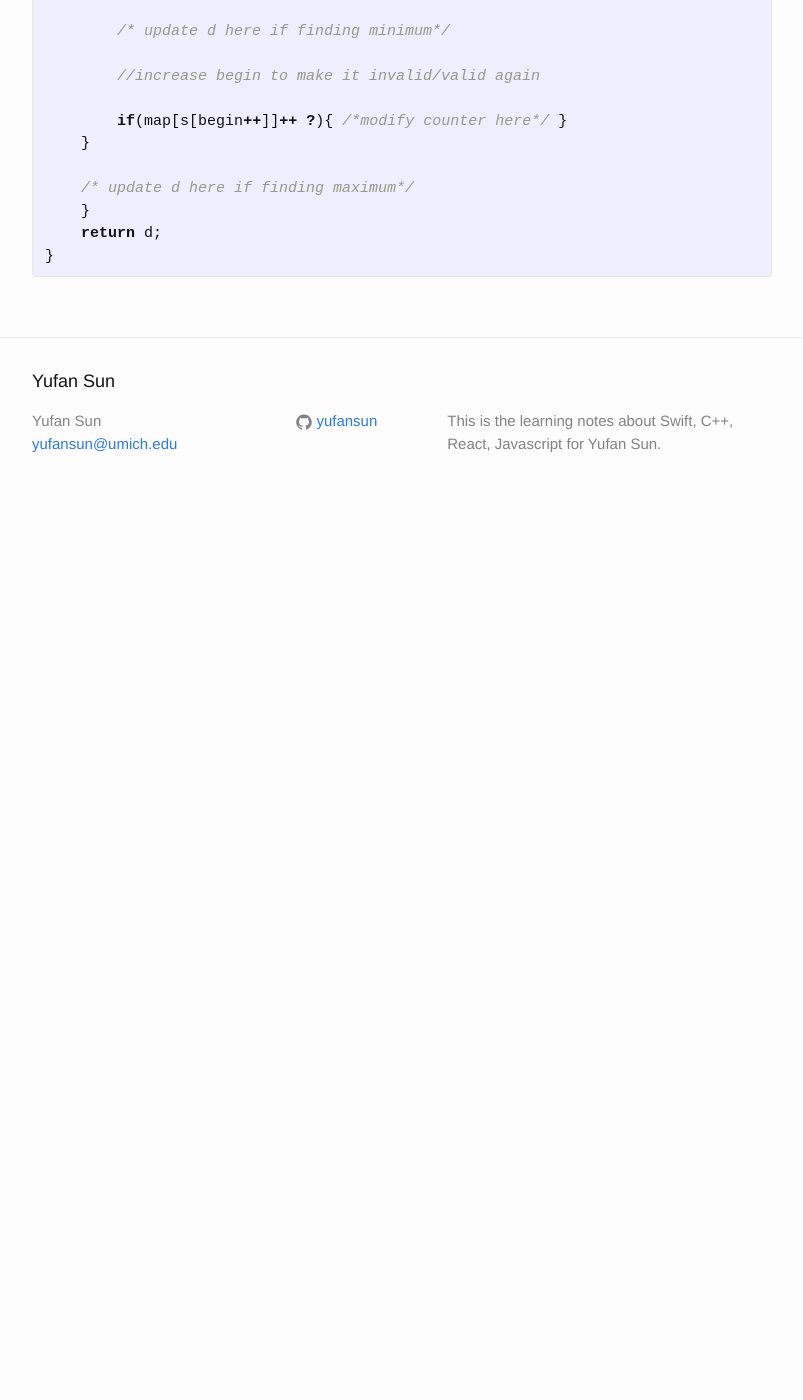
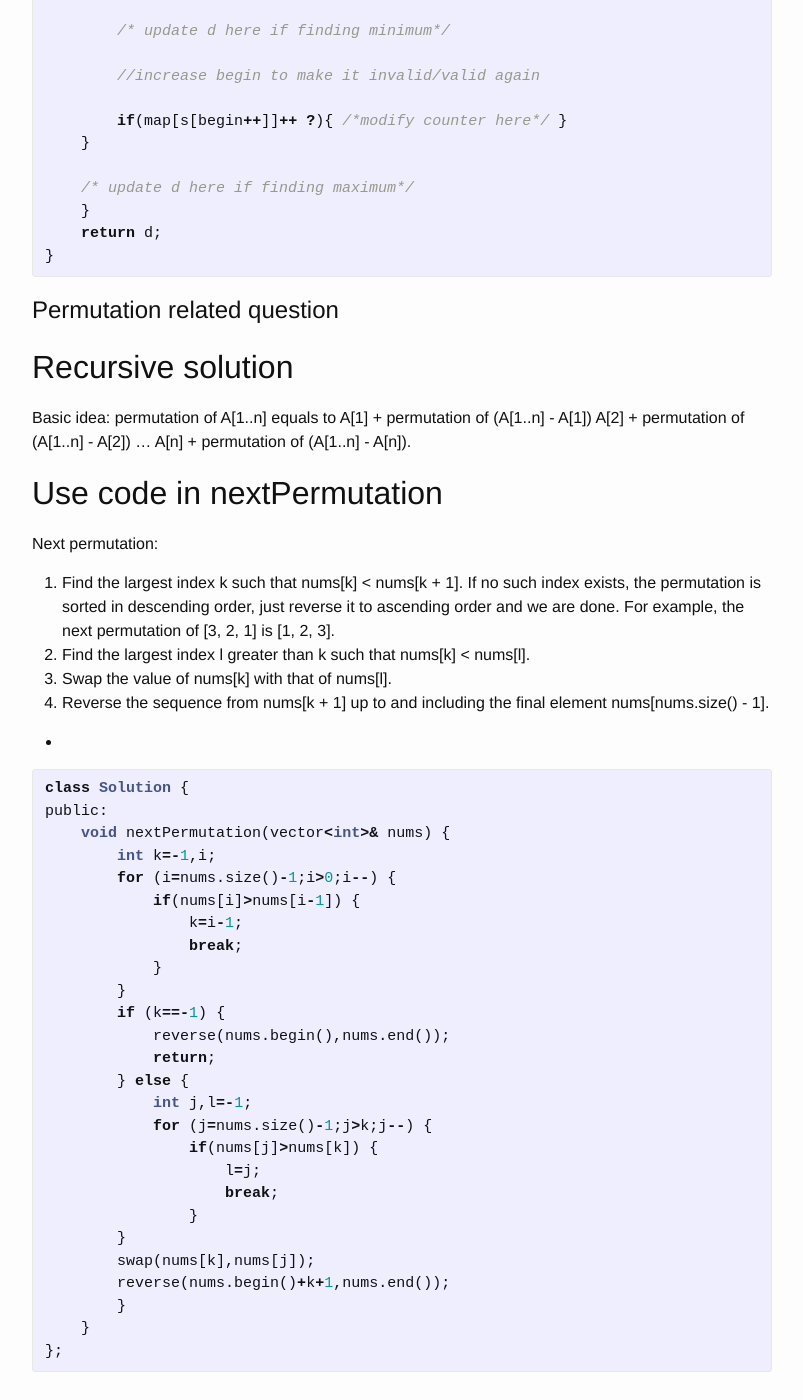
Before and after one commit to yufansun/yufansun.github.io, a Jekyll site: the page built from _posts/2016-09-15-Programming tricks.markdown, in a window 1280 px wide and 1400 px high, scrolled down 1219 px. Shown: the whole window, without its empty margins (238-1041 px from the left). Built offline with Jekyll 4.4.1, drawn with Linux system fonts in a browser that asks for light colours; before the commit the page ends 1734 px from its top, so only the background shows below that.

Commit message:
added permutation related question

```diff
--- a/_posts/2016-09-15-Programming tricks.markdown
+++ b/_posts/2016-09-15-Programming tricks.markdown
@@ -9,11 +9,11 @@ categories: Programming questions
   * clockwise rotate
   first reverse up to down, then swap the symmetry
 
-  1 2 3     7 8 9     7 4 1
+    1 2 3     7 8 9     7 4 1
 
-  4 5 6  => 4 5 6  => 8 5 2
+    4 5 6  => 4 5 6  => 8 5 2
 
-  7 8 9     1 2 3     9 6 3
+    7 8 9     1 2 3     9 6 3
   {%highlight c++ %}
   void rotate(vector<vector<int> > &matrix) {
     reverse(matrix.begin(), matrix.end());
@@ -26,11 +26,11 @@ categories: Programming questions
   * counterclockwise rotage
   first reverse left to right, then swap the symmetry
 
-  1 2 3     3 2 1     3 6 9
+    1 2 3     3 2 1     3 6 9
 
-  4 5 6  => 6 5 4  => 2 5 8
+    4 5 6  => 6 5 4  => 2 5 8
 
-  7 8 9     9 8 7     1 4 7
+    7 8 9     9 8 7     1 4 7
 
 # Template that can solve most 'substring' problems
 
@@ -62,3 +62,46 @@ while(end<s.size()){
     return d;
 }
 {% endhighlight %}
+
+# Permutation related question
+## Recursive solution
+Basic idea: permutation of A[1..n] equals to
+A[1] + permutation of (A[1..n] - A[1])
+A[2] + permutation of (A[1..n] - A[2])
+...
+A[n] + permutation of (A[1..n] - A[n]).
+## Use code in nextPermutation
+Next permutation:
+1. Find the largest index k such that nums[k] < nums[k + 1]. If no such index exists, the permutation is sorted in descending order, just reverse it to ascending order and we are done. For example, the next permutation of [3, 2, 1] is [1, 2, 3].
+2. Find the largest index l greater than k such that nums[k] < nums[l].
+3. Swap the value of nums[k] with that of nums[l].
+4. Reverse the sequence from nums[k + 1] up to and including the final element nums[nums.size() - 1].
+
+*   {%highlight c++ %}
+class Solution {
+public:
+    void nextPermutation(vector<int>& nums) {
+        int k=-1,i;
+        for (i=nums.size()-1;i>0;i--) {
+            if(nums[i]>nums[i-1]) {
+                k=i-1;
+                break;
+            }
+        }
+        if (k==-1) {
+            reverse(nums.begin(),nums.end());
+            return;
+        } else {
+            int j,l=-1;
+            for (j=nums.size()-1;j>k;j--) {
+                if(nums[j]>nums[k]) {
+                    l=j;
+                    break;
+                }
+        }
+        swap(nums[k],nums[j]);
+        reverse(nums.begin()+k+1,nums.end());
+        }
+    }
+};
+{% endhighlight %}
```
